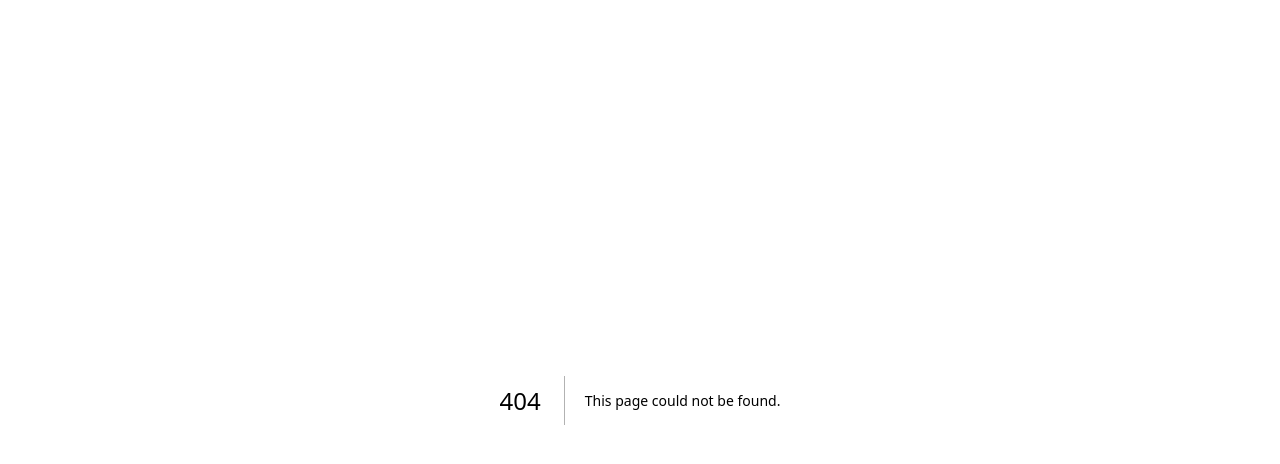
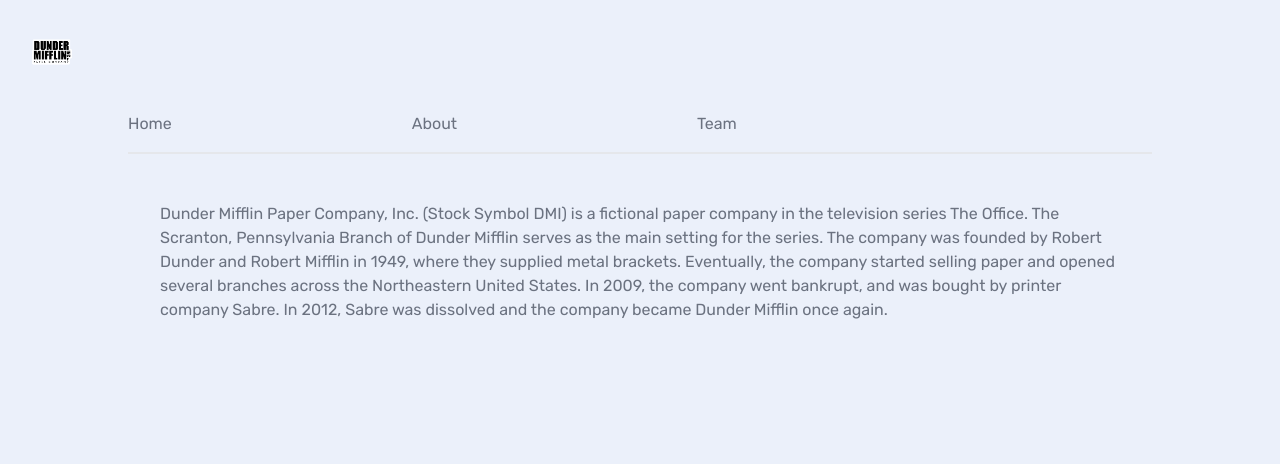
Before and after one commit to simmiw/dunder-mifflin-paper-company, a Next.js app: page /about in a window 1280 px wide. Before the commit this address had no page. Shown: the top 464 px of the page. Built offline with nearby package versions, Linux system fonts and the light colour scheme.

Commit message:
Created header, added company logo and routes for header

```diff
--- /dev/null
+++ b/app/about/page.tsx
@@ -0,0 +1,17 @@
+export default function About() {
+  return (
+    <main>
+      <p>
+        Dunder Mifflin Paper Company, Inc. (Stock Symbol DMI) is a fictional
+        paper company in the television series The Office. The Scranton,
+        Pennsylvania Branch of Dunder Mifflin serves as the main setting for the
+        series. The company was founded by Robert Dunder and Robert Mifflin in
+        1949, where they supplied metal brackets. Eventually, the company
+        started selling paper and opened several branches across the
+        Northeastern United States. In 2009, the company went bankrupt, and was
+        bought by printer company Sabre. In 2012, Sabre was dissolved and the
+        company became Dunder Mifflin once again.
+      </p>
+    </main>
+  );
+}
--- /dev/null
+++ b/app/components/navbar.tsx
@@ -0,0 +1,23 @@
+import Link from "next/link";
+import Image from "next/image";
+import logo from "./dunder_mifflin_logo.png";
+
+export default function Navbar() {
+  return (
+    <>
+      <Image
+        src={logo}
+        width={40}
+        placeholder="blur"
+        alt="Dunder-Mifflin-Logo"
+      />
+      <nav>
+        <div className="flex space-x-60 text-blue-400">
+          <Link href="/">Home</Link>
+          <Link href="/about">About </Link>
+          <Link href="/team">Team</Link>
+        </div>
+      </nav>
+    </>
+  );
+}
--- a/app/dunder-mifflin/home/layout.js
+++ /dev/null
@@ -1,11 +0,0 @@
-export default function Layout() {
-  return (
-    <>
-      <div className="flex space-x-60">
-        <Link href="/home">Home</Link>
-        <Link href="/abput-us">About </Link>
-        <Link href="/team">Team</Link>
-      </div>
-    </>
-  );
-}
--- a/app/dunder-mifflin/home/page.tsx
+++ /dev/null
@@ -1,7 +0,0 @@
-export default function homePage() {
-  return (
-    <>
-      <div className="p-10 text-center">Dunder Mifflin</div>
-    </>
-  );
-}
--- a/app/globals.css
+++ b/app/globals.css
@@ -2,26 +2,54 @@
 @tailwind components;
 @tailwind utilities;
 
-:root {
-  --foreground-rgb: 0, 0, 0;
-  --background-start-rgb: 214, 219, 220;
-  --background-end-rgb: 255, 255, 255;
+
+
+body {
+  background: #ebf0fa;
+  @apply text-gray-500 m-8;
 }
 
-@media (prefers-color-scheme: dark) {
-  :root {
-    --foreground-rgb: 255, 255, 255;
-    --background-start-rgb: 0, 0, 0;
-    --background-end-rgb: 0, 0, 0;
-  }
+main {
+  @apply max-w-5xl my-12 mx-auto px-8;
 }
 
-body {
-  color: rgb(var(--foreground-rgb));
-  background: linear-gradient(
-      to bottom,
-      transparent,
-      rgb(var(--background-end-rgb))
-    )
-    rgb(var(--background-start-rgb));
+main>h2 {
+  @apply mb-4 pb-2 text-base;
 }
+
+h1, h2 {
+  @apply font-bold text-lg;
+}
+
+nav {
+  @apply pb-4 border-b-2 border-gray-200 flex items-center gap-5 my-10 mx-auto max-w-5xl;
+}
+
+nav a, nav span {
+  @apply text-gray-500;
+}
+
+nav a:hover {
+  @apply text-black;
+}
+
+main nav {
+  @apply border-0;
+}
+
+
+button {
+  @apply px-3 py-2 rounded-sm flex justify-between items-center gap-2 text-sm;
+}
+
+button:hover {
+  @apply bg-opacity-90;
+}
+
+.btn-primary {
+  @apply  text-white;
+}
+
+.btn-secondary {
+  @apply bg-gray-200 text-gray-900;
+}
--- a/app/layout.tsx
+++ b/app/layout.tsx
@@ -1,22 +1,26 @@
-import './globals.css'
-import type { Metadata } from 'next'
-import { Inter } from 'next/font/google'
+import "./globals.css";
+import type { Metadata } from "next";
+import { Rubik } from "next/font/google";
+import Navbar from "./components/navbar";
 
-const inter = Inter({ subsets: ['latin'] })
+const rubik = Rubik({ subsets: ["latin"] });
 
 export const metadata: Metadata = {
-  title: 'Create Next App',
-  description: 'Generated by create next app',
-}
+  title: "Dunder Mifflin Paper Company",
+  description: "Dunder Mifflin Paper Company, Inc",
+};
 
 export default function RootLayout({
   children,
 }: {
-  children: React.ReactNode
+  children: React.ReactNode;
 }) {
   return (
     <html lang="en">
-      <body className={inter.className}>{children}</body>
+      <body className={rubik.className}>
+        <Navbar />
+        {children}
+      </body>
     </html>
-  )
+  );
 }
--- /dev/null
+++ b/app/page.tsx
@@ -0,0 +1,19 @@
+
+export default function homePage() {
+  return (
+    <>
+      <main>
+        <h1 className="p-10 text-center">Dunder Mifflin</h1>
+        <p>
+          Dunder Mifflin Paper Company, Inc. is a fictional paper and office
+          supplies wholesale company featured in the American television series
+          The Office. It is analogous to Wernham Hogg in the British original of
+          the series, and Papiers Jennings and Cogirep in the French Canadian
+          and French adaptations, respectively. Originally, the company was
+          completely fictitious, but eventually, the brand was used to sell
+          products at Staples and other office supply outlets.
+        </p>
+      </main>
+    </>
+  );
+}
--- /dev/null
+++ b/app/team/page.tsx
@@ -0,0 +1,13 @@
+export default function Team() {
+  return (
+    <main>
+      <h2>Teams</h2>
+      <h2>Regional Manager</h2>
+      <h3>Sales Team</h3>
+      <h3>Account Team</h3>
+      <h3>Reception</h3>
+      <h3>Quality Assurance</h3>
+      <h3>HR</h3>
+    </main>
+  );
+}
--- a/package.json
+++ b/package.json
@@ -1,5 +1,5 @@
 {
-  "name": "my-app",
+  "name": "dunder-mifflin-paper-company",
   "version": "0.1.0",
   "private": true,
   "scripts": {
```
Also changed, not shown: app/components/dunder_mifflin_logo.png (added).
